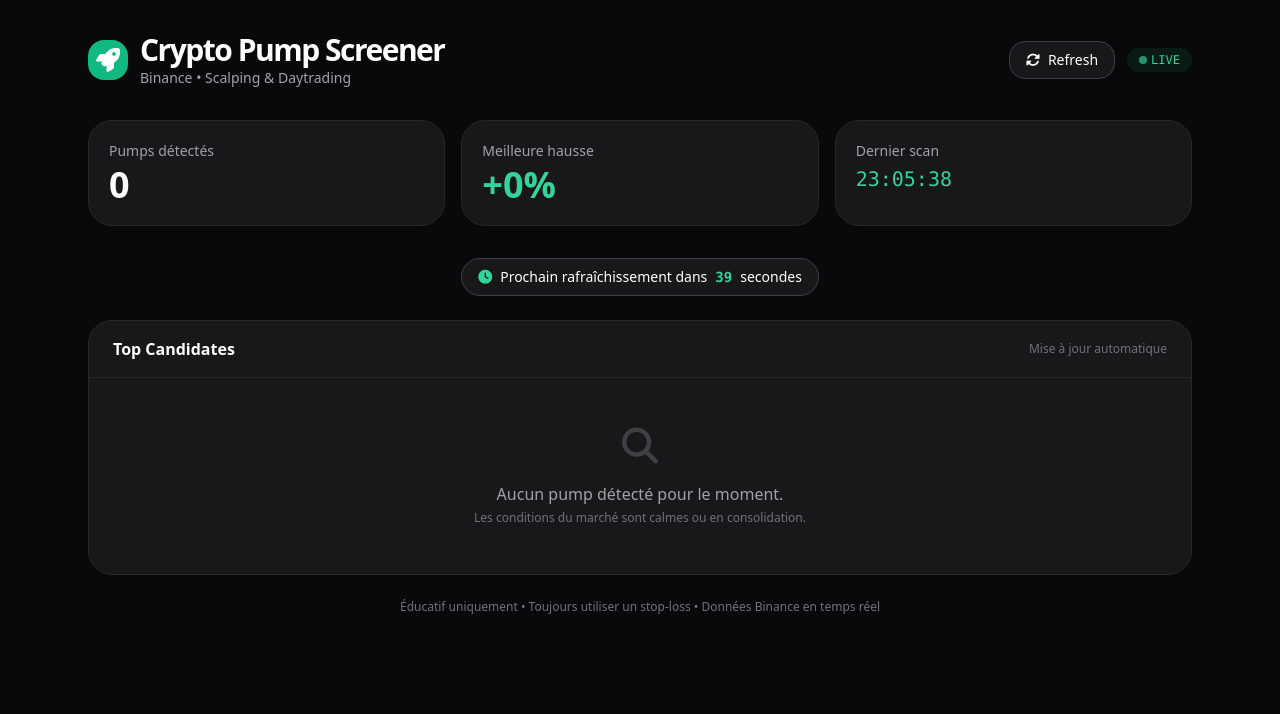
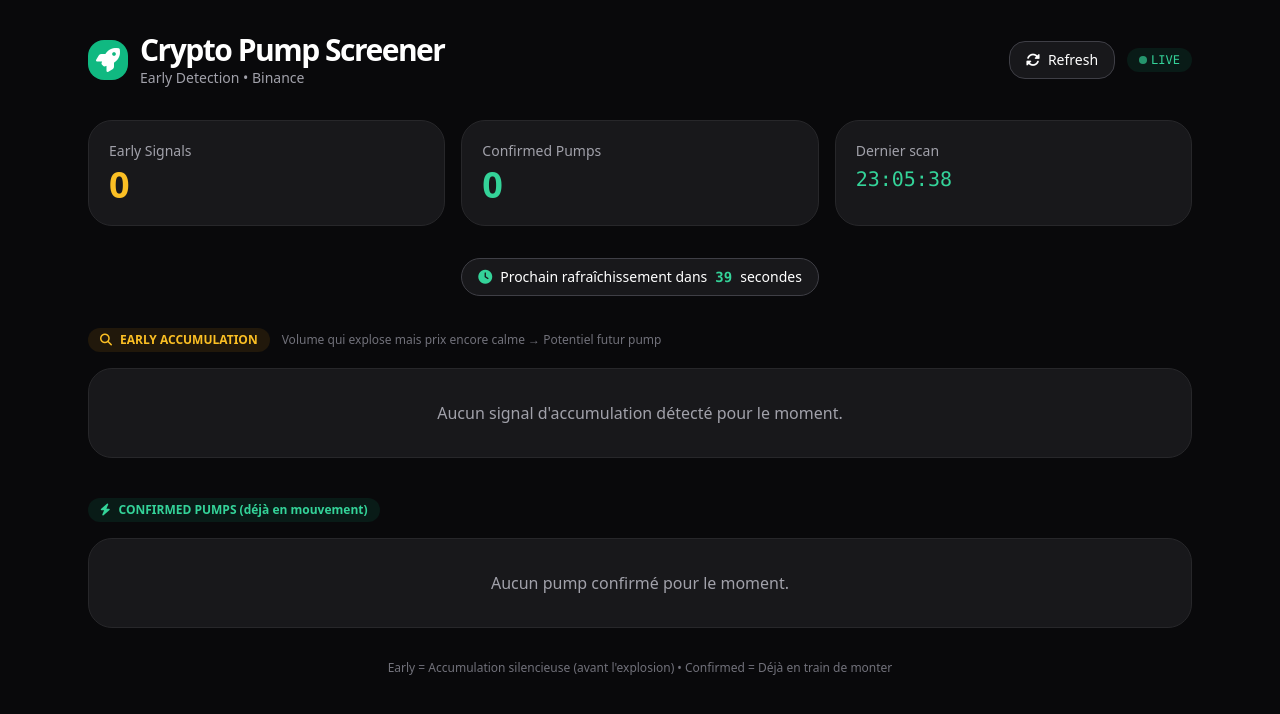
Before and after one commit to farahei-create/crypto-pump-screener, a Flask app: template templates/index.html in a window 1280 px wide. Shown: the top 714 px of the page. Run offline with Flask 3, Linux system fonts and the light colour scheme; the template is opened without the code that fills it, so the values that code supplies are empty; some libraries are stand-ins or nearby versions.

Commit message:
Update dashboard with Early Accumulation + Confirmed Pumps sections

```diff
--- a/templates/index.html
+++ b/templates/index.html
@@ -3,7 +3,7 @@
 <head>
     <meta charset="UTF-8">
     <meta name="viewport" content="width=device-width, initial-scale=1.0">
-    <title>🚀 Crypto Pump Screener</title>
+    <title>🚀 Crypto Pump Screener - Early Detection</title>
     <script src="https://cdn.tailwindcss.com"></script>
     <link rel="stylesheet" href="https://cdnjs.cloudflare.com/ajax/libs/font-awesome/6.5.1/css/all.min.css">
 </head>
@@ -17,12 +17,11 @@
                 </div>
                 <div>
                     <h1 class="text-3xl font-bold tracking-tighter">Crypto Pump Screener</h1>
-                    <p class="text-zinc-400 text-sm">Binance • Scalping & Daytrading</p>
+                    <p class="text-zinc-400 text-sm">Early Detection • Binance</p>
                 </div>
             </div>
             <div class="flex items-center gap-x-3">
-                <button onclick="refreshData()"
-                        class="flex items-center gap-x-2 px-4 py-2 bg-zinc-900 hover:bg-zinc-800 border border-zinc-700 rounded-2xl text-sm transition-colors">
+                <button onclick="refreshData()" class="flex items-center gap-x-2 px-4 py-2 bg-zinc-900 hover:bg-zinc-800 border border-zinc-700 rounded-2xl text-sm transition-colors">
                     <i class="fas fa-sync-alt"></i>
                     <span>Refresh</span>
                 </button>
@@ -36,12 +35,12 @@
         <!-- Stats -->
         <div class="grid grid-cols-1 md:grid-cols-3 gap-4 mb-8">
             <div class="bg-zinc-900 border border-zinc-800 rounded-3xl p-5">
-                <div class="text-zinc-400 text-sm mb-1">Pumps détectés</div>
-                <div class="text-4xl font-semibold">{{ pumps|length if pumps and not pumps[0].error else 0 }}</div>
+                <div class="text-zinc-400 text-sm mb-1">Early Signals</div>
+                <div class="text-4xl font-semibold text-amber-400">{{ data.early|length }}</div>
             </div>
             <div class="bg-zinc-900 border border-zinc-800 rounded-3xl p-5">
-                <div class="text-zinc-400 text-sm mb-1">Meilleure hausse</div>
-                <div class="text-4xl font-semibold text-emerald-400">+{{ pumps[0].change_1h if pumps and not pumps[0].error else 0 }}%</div>
+                <div class="text-zinc-400 text-sm mb-1">Confirmed Pumps</div>
+                <div class="text-4xl font-semibold text-emerald-400">{{ data.confirmed|length }}</div>
             </div>
             <div class="bg-zinc-900 border border-zinc-800 rounded-3xl p-5">
                 <div class="text-zinc-400 text-sm mb-1">Dernier scan</div>
@@ -50,7 +49,7 @@
         </div>
 
         <!-- Countdown -->
-        <div class="mb-6 flex items-center justify-center">
+        <div class="mb-8 flex items-center justify-center">
             <div class="inline-flex items-center gap-x-2 px-4 py-2 bg-zinc-900 border border-zinc-700 rounded-3xl text-sm">
                 <i class="fas fa-clock text-emerald-400"></i>
                 <span>Prochain rafraîchissement dans</span>
@@ -59,14 +58,18 @@
             </div>
         </div>
 
-        <!-- Pumps Table -->
-        <div class="bg-zinc-900 border border-zinc-800 rounded-3xl overflow-hidden">
-            <div class="px-6 py-4 border-b border-zinc-800 flex items-center justify-between">
-                <div class="font-semibold">Top Candidates</div>
-                <div class="text-xs text-zinc-500">Mise à jour automatique</div>
+        <!-- Early Accumulation Section -->
+        <div class="mb-10">
+            <div class="flex items-center gap-x-3 mb-4">
+                <div class="px-3 py-1 bg-amber-500/10 text-amber-400 text-xs font-semibold rounded-2xl flex items-center gap-x-2">
+                    <i class="fas fa-search"></i>
+                    <span>EARLY ACCUMULATION</span>
+                </div>
+                <div class="text-xs text-zinc-500">Volume qui explose mais prix encore calme → Potentiel futur pump</div>
             </div>
 
-            {% if pumps and not pumps[0].error %}
+            {% if data.early %}
+            <div class="bg-zinc-900 border border-zinc-800 rounded-3xl overflow-hidden">
                 <table class="w-full">
                     <thead>
                         <tr class="border-b border-zinc-800 text-left text-xs text-zinc-400">
@@ -78,7 +81,57 @@
                         </tr>
                     </thead>
                     <tbody class="text-sm divide-y divide-zinc-800">
-                    {% for pump in pumps %}
+                        {% for pump in data.early %}
+                        <tr class="hover:bg-zinc-800/50 transition-colors">
+                            <td class="px-6 py-4 font-mono font-semibold">{{ pump.symbol }}</td>
+                            <td class="px-6 py-4 text-right">
+                                <span class="inline-flex items-center px-3 py-1 rounded-2xl text-xs font-semibold bg-amber-500/10 text-amber-400">
+                                    +{{ pump.change_1h }}%
+                                </span>
+                            </td>
+                            <td class="px-6 py-4 text-right font-mono text-zinc-400">${{ "{:,}".format(pump.volume|int) }}</td>
+                            <td class="px-6 py-4 text-right font-mono">{{ pump.price }}</td>
+                            <td class="px-6 py-4">
+                                <a href="https://www.binance.com/en/trade/{{ pump.symbol }}?layout=pro" target="_blank"
+                                   class="text-xs px-3 py-1.5 bg-white text-black rounded-2xl hover:bg-zinc-200 transition flex items-center justify-center gap-x-1">
+                                    <span>Trade</span> <i class="fas fa-external-link-alt text-[10px]"></i>
+                                </a>
+                            </td>
+                        </tr>
+                        {% endfor %}
+                    </tbody>
+                </table>
+            </div>
+            {% else %}
+            <div class="bg-zinc-900 border border-zinc-800 rounded-3xl px-6 py-8 text-center text-zinc-400">
+                Aucun signal d'accumulation détecté pour le moment.
+            </div>
+            {% endif %}
+        </div>
+
+        <!-- Confirmed Pumps Section -->
+        <div>
+            <div class="flex items-center gap-x-3 mb-4">
+                <div class="px-3 py-1 bg-emerald-500/10 text-emerald-400 text-xs font-semibold rounded-2xl flex items-center gap-x-2">
+                    <i class="fas fa-bolt"></i>
+                    <span>CONFIRMED PUMPS (déjà en mouvement)</span>
+                </div>
+            </div>
+
+            {% if data.confirmed %}
+            <div class="bg-zinc-900 border border-zinc-800 rounded-3xl overflow-hidden">
+                <table class="w-full">
+                    <thead>
+                        <tr class="border-b border-zinc-800 text-left text-xs text-zinc-400">
+                            <th class="px-6 py-3 font-normal">Paire</th>
+                            <th class="px-6 py-3 font-normal text-right">Hausse 1h</th>
+                            <th class="px-6 py-3 font-normal text-right">Volume 24h</th>
+                            <th class="px-6 py-3 font-normal text-right">Prix</th>
+                            <th class="px-6 py-3 font-normal w-20"></th>
+                        </tr>
+                    </thead>
+                    <tbody class="text-sm divide-y divide-zinc-800">
+                        {% for pump in data.confirmed %}
                         <tr class="hover:bg-zinc-800/50 transition-colors">
                             <td class="px-6 py-4 font-mono font-semibold">{{ pump.symbol }}</td>
                             <td class="px-6 py-4 text-right">
@@ -98,29 +151,26 @@
                         {% endfor %}
                     </tbody>
                 </table>
+            </div>
             {% else %}
-            <div class="px-6 py-12 text-center">
-                <i class="fas fa-search text-4xl text-zinc-700 mb-4"></i>
-                <p class="text-zinc-400">Aucun pump détecté pour le moment.</p>
-                <p class="text-xs text-zinc-500 mt-1">Les conditions du marché sont calmes ou en consolidation.</p>
+            <div class="bg-zinc-900 border border-zinc-800 rounded-3xl px-6 py-8 text-center text-zinc-400">
+                Aucun pump confirmé pour le moment.
             </div>
             {% endif %}
         </div>
 
-        <div class="mt-6 text-center text-xs text-zinc-500">
-            Éducatif uniquement • Toujours utiliser un stop-loss • Données Binance en temps réel
+        <div class="mt-8 text-center text-xs text-zinc-500">
+            Early = Accumulation silencieuse (avant l'explosion) • Confirmed = Déjà en train de monter
         </div>
     </div>
 
     <script>
-        // Set last scan time
         function updateLastScan() {
             const now = new Date();
             const timeString = now.toLocaleTimeString('fr-FR', { hour: '2-digit', minute: '2-digit', second: '2-digit' });
             document.getElementById('last-scan').textContent = timeString;
         }
 
-        // Countdown timer
         let countdown = 45;
         const countdownEl = document.getElementById('countdown');
 
@@ -128,7 +178,6 @@
             const interval = setInterval(() => {
                 countdown--;
                 countdownEl.textContent = countdown;
-
                 if (countdown <= 0) {
                     clearInterval(interval);
                     window.location.reload();
@@ -140,7 +189,6 @@
             window.location.reload();
         }
 
-        // Initialize
         window.onload = function() {
             updateLastScan();
             startCountdown();
```
Lines whose indentation alone changed are shown as unchanged.
